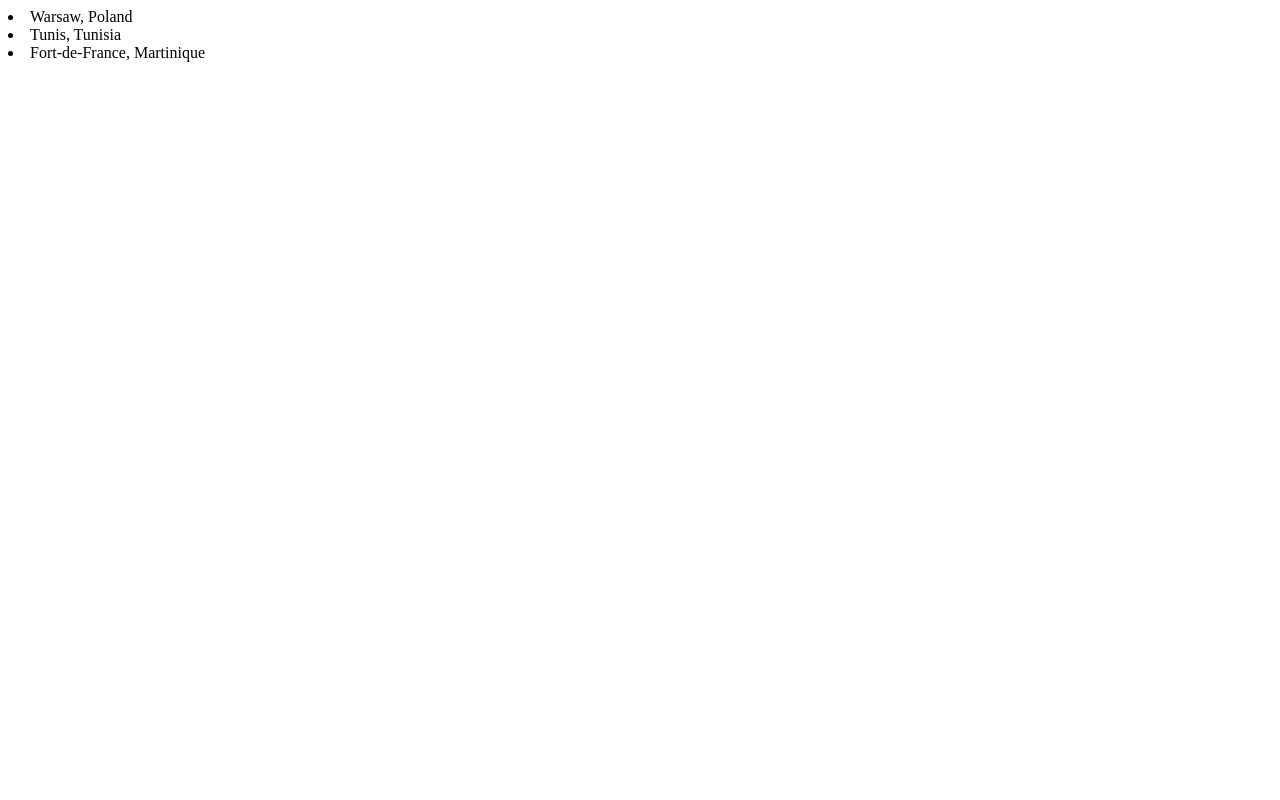
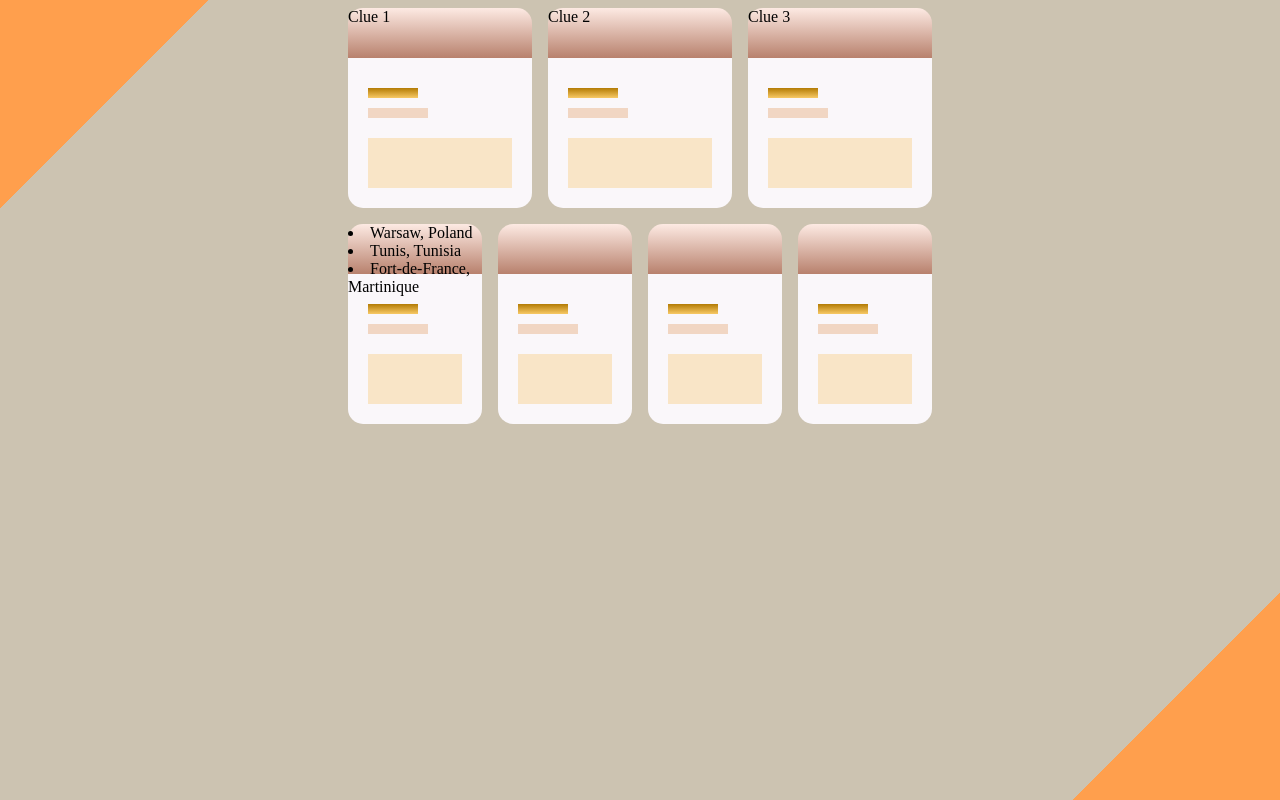
Before and after one commit to intGus/crime-investigation-game, a React (Vite) app: page / in a window 1280 px wide. Built offline with nearby package versions, Linux system fonts and the light colour scheme.

Commit message:
Add basic styles usings styled-components

```diff
--- a/package.json
+++ b/package.json
@@ -10,7 +10,8 @@
   },
   "dependencies": {
     "react": "^18.2.0",
-    "react-dom": "^18.2.0"
+    "react-dom": "^18.2.0",
+    "styled-components": "^5.3.9"
   },
   "devDependencies": {
     "@types/react": "^18.0.28",
--- a/src/App.css
+++ b/src/App.css
@@ -0,0 +1,8 @@
+body {
+  display: flex;
+  flex-direction: column;
+  gap: 1rem;
+  margin: 0;
+  min-height: 100vh;
+  background: linear-gradient(-45deg, #ff9f4d 10%, #ccc3b1 0, #ccc3b1 90%, #ff9f4d 0, #ff9f4d 100%);
+}
--- a/src/App.jsx
+++ b/src/App.jsx
@@ -1,6 +1,8 @@
 import { useState, useEffect } from 'react'
 import './App.css'
 import data from './assets/data.json'
+import Container from './components/Container'
+import Card from './components/Card'
 
 function App() {
   // const arr = ['Venezuela', 'Mexico', 'Colombia', 'Peru', 'Chile', 'Argentina', 'Holanda', 'Bolivia', 'Uruguay', 'Sudafrica', 'Ecuador', 'Brasil', 'Canada', 'Dinamarca', 'Noruega', 'Australia', 'Japon', 'China', 'India', 'Pakistan', 'Espana', 'Portugal']
@@ -75,7 +77,26 @@ function App() {
 
   return (
     <div className="App">
-      {countries}
+
+      <Container>
+        <Card>
+          Clue 1
+        </Card>
+        <Card>
+          Clue 2
+        </Card>
+        <Card>
+          Clue 3
+        </Card>
+      </Container>
+      <Container passedColumns={4}>
+      <Card>
+          {countries}
+        </Card>
+        <Card></Card>
+        <Card></Card>
+        <Card></Card>
+      </Container>
     </div>
   )
 }
--- a/src/components/Card.jsx
+++ b/src/components/Card.jsx
@@ -1,9 +1,20 @@
-export default function Card() {
+import styled from 'styled-components'
+
+const StyledCard = styled.div`
+  border-radius: 15px;
+  background-color: #faf7fa;
+  background-image: linear-gradient(#fdeae3, #b8816d), linear-gradient(#b37b04,#f8c966), linear-gradient(#f1d6c3,#f1d6c3), linear-gradient(90deg, transparent 20px, #f9e5c7 0, #f9e5c7 calc(100% - 20px), transparent 0);
+  background-size: 100% 50px, 50px 10px, 60px 10px, auto 50px;
+  background-position: 0 0, 20px 80px, 20px 100px, left 0 bottom 20px;
+  background-repeat: no-repeat;
+`
+
+export default function Card({ children }) {
 
 
   return (
-    <div>
-
-    </div>
+    <StyledCard>
+      {children}
+    </StyledCard>
   )
 }
--- /dev/null
+++ b/src/components/Container.jsx
@@ -0,0 +1,20 @@
+import styled from 'styled-components'
+
+const StyledGrid = styled.div`
+  display: grid;
+  grid-template-columns: repeat(${props => props.columns || 3}, 1fr);
+  grid-auto-rows: 12.5rem;
+  gap: 1rem;
+  width: 100%;
+  max-width: 37.5rem;
+  padding: 0.5rem;
+  margin: 0 auto;
+  box-sizing: border-box;
+`
+export default function Container ({ children, passedColumns }) {
+  return (
+    <StyledGrid columns={passedColumns}>
+      {children}
+    </StyledGrid>
+  )
+}
```
Also changed, not shown: 1 other file (tests, documents, lock files or other folders).
